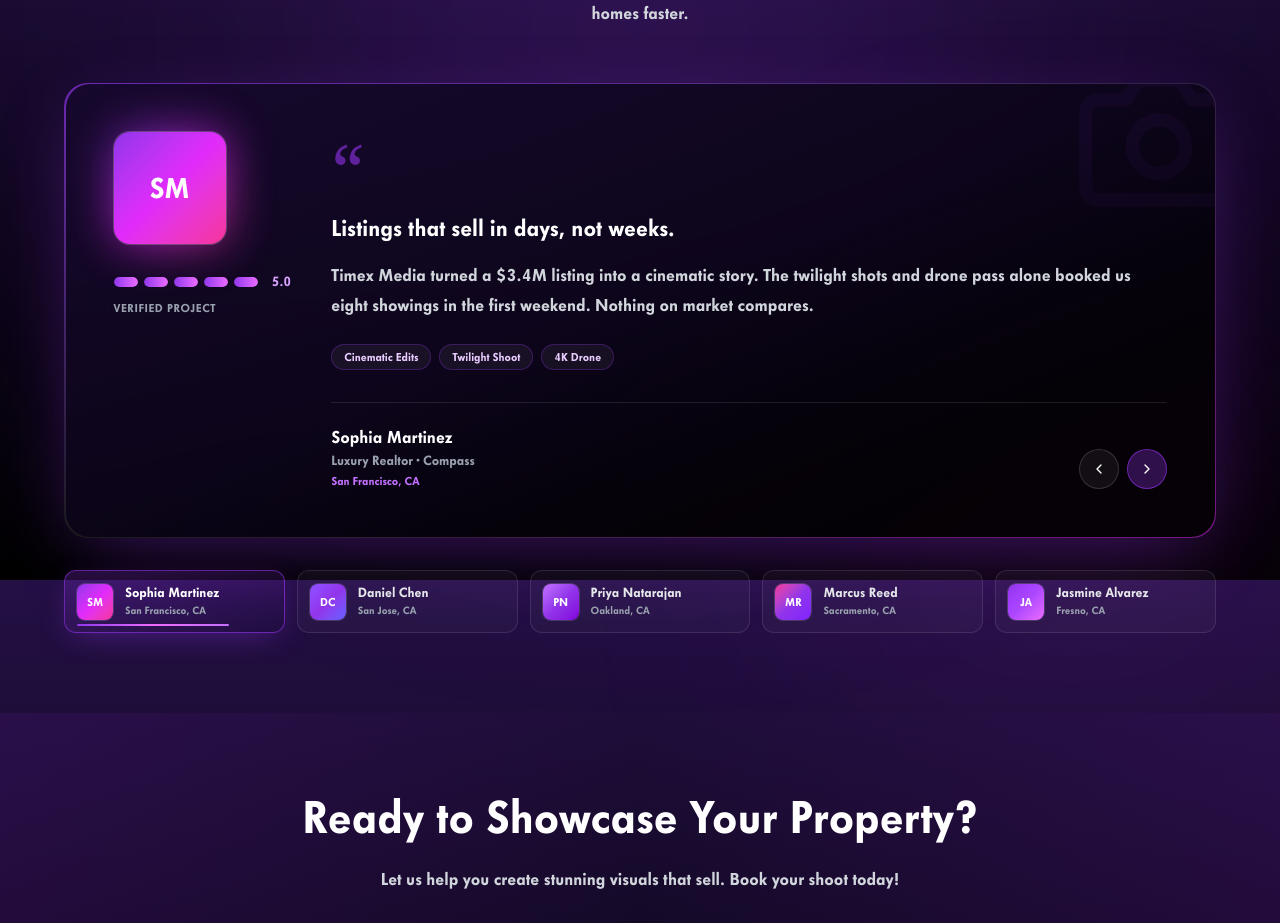
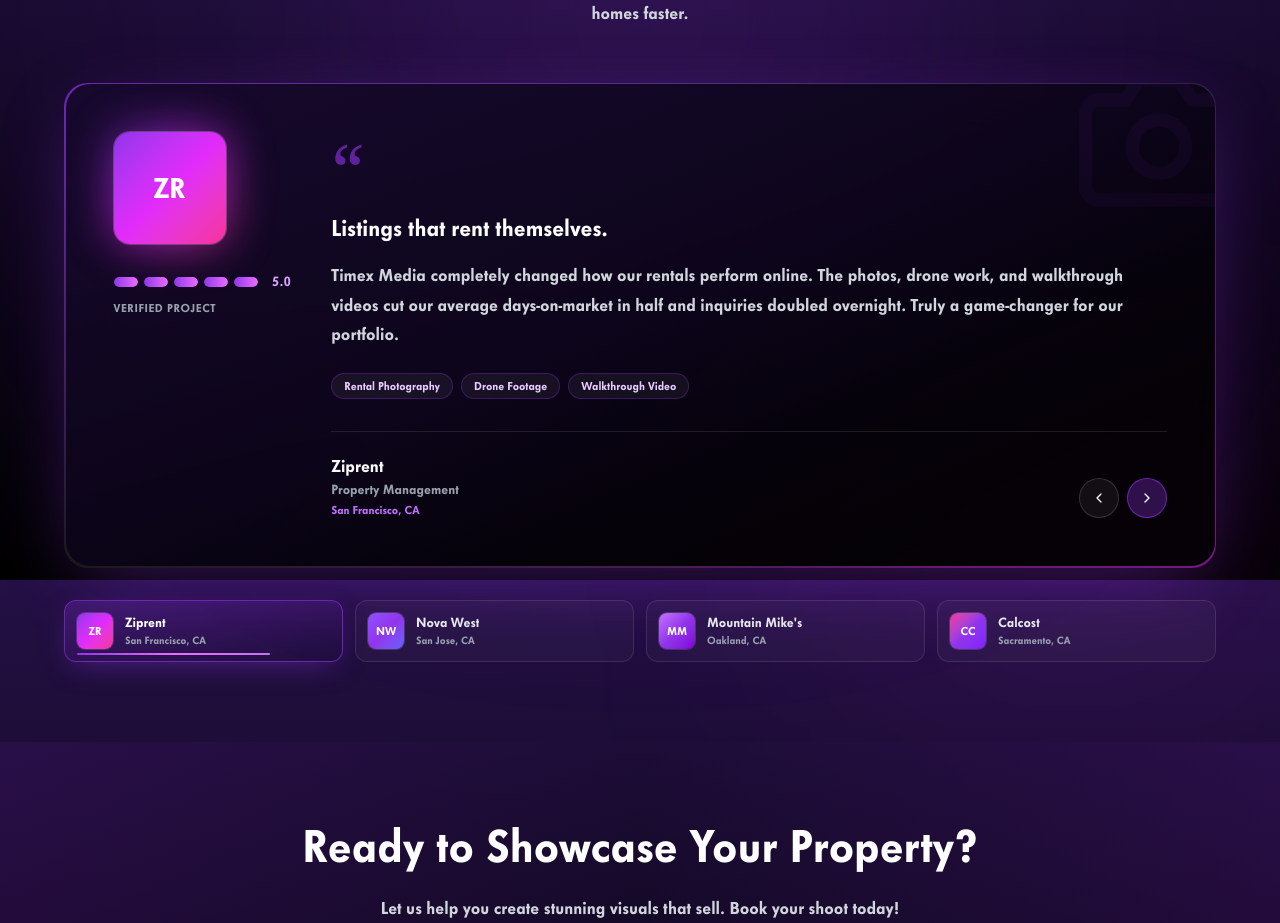
Before and after one commit to nafeesxcoder/TimexMedia, a Next.js app: page / in a window 1280 px wide. Shown: the part 4220-5143 px from the top of the page. Built offline with nearby package versions, Linux system fonts and the light colour scheme.

Commit message:
update testimonials in TestimonialsSection with new client names, roles, and quotes; adjust grid layout for client picker

```diff
--- a/app/components/TestimonialsSection.tsx
+++ b/app/components/TestimonialsSection.tsx
@@ -22,64 +22,52 @@ export default function TestimonialsSection() {
   const testimonials = useMemo<Testimonial[]>(
     () => [
       {
-        name: "Sophia Martinez",
-        role: "Luxury Realtor · Compass",
+        name: "Ziprent",
+        role: "Property Management",
         location: "San Francisco, CA",
         rating: 5,
-        headline: "Listings that sell in days, not weeks.",
+        headline: "Listings that rent themselves.",
         quote:
-          "Timex Media turned a $3.4M listing into a cinematic story. The twilight shots and drone pass alone booked us eight showings in the first weekend. Nothing on market compares.",
-        highlights: ["Cinematic Edits", "Twilight Shoot", "4K Drone"],
-        initials: "SM",
+          "Timex Media completely changed how our rentals perform online. The photos, drone work, and walkthrough videos cut our average days-on-market in half and inquiries doubled overnight. Truly a game-changer for our portfolio.",
+        highlights: ["Rental Photography", "Drone Footage", "Walkthrough Video"],
+        initials: "ZR",
         accent: "from-brand via-fuchsia-500 to-pink-500",
       },
       {
-        name: "Daniel Chen",
-        role: "Team Lead · Keller Williams",
+        name: "Nova West",
+        role: "Real Estate Group",
         location: "San Jose, CA",
         rating: 5,
         headline: "24hr turnaround, zero compromises.",
         quote:
-          "I upload Friday afternoon and have gallery-ready photos, a reel, and a 3D tour by Saturday morning. Their consistency is why every agent on my team uses them.",
+          "We upload a shoot in the afternoon and have gallery-ready photos, a branded reel, and a 3D tour ready by the next morning. Their consistency and attention to detail is why every agent on our team uses them.",
         highlights: ["3D Virtual Tour", "Same Day Edit", "Branded Reel"],
-        initials: "DC",
+        initials: "NW",
         accent: "from-violet-500 via-brand to-indigo-500",
       },
       {
-        name: "Priya Natarajan",
-        role: "Founder · Skyline Homes",
+        name: "Mountain Mike's",
+        role: "Pizza · Franchise Marketing",
         location: "Oakland, CA",
         rating: 4.9,
-        headline: "A true creative partner.",
+        headline: "Content that actually drives foot traffic.",
         quote:
-          "They don't just shoot houses – they art-direct them. Every detail, from the staging cues to the music sync on our walkthrough videos, feels intentional and elevated.",
-        highlights: ["Art Direction", "Walkthrough Video", "Color Grade"],
-        initials: "PN",
+          "From sizzle reels to in-store brand shoots, Timex Media delivered assets that made our locations stand out on every platform. Our social engagement jumped significantly after the first campaign launched.",
+        highlights: ["Brand Campaign", "Food Cinematography", "Social Reels"],
+        initials: "MM",
         accent: "from-brand-300 via-brand to-purple-700",
       },
       {
-        name: "Marcus Reed",
-        role: "Broker Associate · Redfin",
+        name: "Calcost",
+        role: "Commercial Services",
         location: "Sacramento, CA",
         rating: 5,
-        headline: "The kind of media buyers remember.",
+        headline: "The kind of media clients remember.",
         quote:
-          "Our average days-on-market dropped by 38% after switching to Timex Media. The aerial work is genuinely gallery quality and buyers tell me the tour is why they booked.",
-        highlights: ["Aerial Drone", "Matterport", "Lifestyle Photos"],
-        initials: "MR",
+          "Timex Media made our company look twice its size. The aerial work and on-site video storytelling are genuinely gallery quality, and our conversion rate on quote requests went up 38% after relaunching with their content.",
+        highlights: ["Aerial Drone", "Corporate Video", "Site Photography"],
+        initials: "CC",
         accent: "from-pink-500 via-brand to-violet-600",
-      },
-      {
-        name: "Jasmine Alvarez",
-        role: "Marketing Director · Nova Realty",
-        location: "Fresno, CA",
-        rating: 4.8,
-        headline: "Marketing assets that make us look bigger than we are.",
-        quote:
-          "We're a boutique brokerage but our listings look like they belong in Architectural Digest. Their team treats every shoot like a brand campaign. Absolute gold.",
-        highlights: ["Brand Campaign", "Social Edits", "Floor Plans"],
-        initials: "JA",
-        accent: "from-brand via-purple-500 to-fuchsia-400",
       },
     ],
     [],
@@ -264,7 +252,7 @@ export default function TestimonialsSection() {
           </div>
 
           {/* Client picker row */}
-          <div className="mt-8 grid grid-cols-2 sm:grid-cols-3 md:grid-cols-5 gap-3">
+          <div className="mt-8 grid grid-cols-2 sm:grid-cols-2 md:grid-cols-4 gap-3">
             {testimonials.map((t, i) => {
               const isActive = i === activeIndex;
               return (
```
